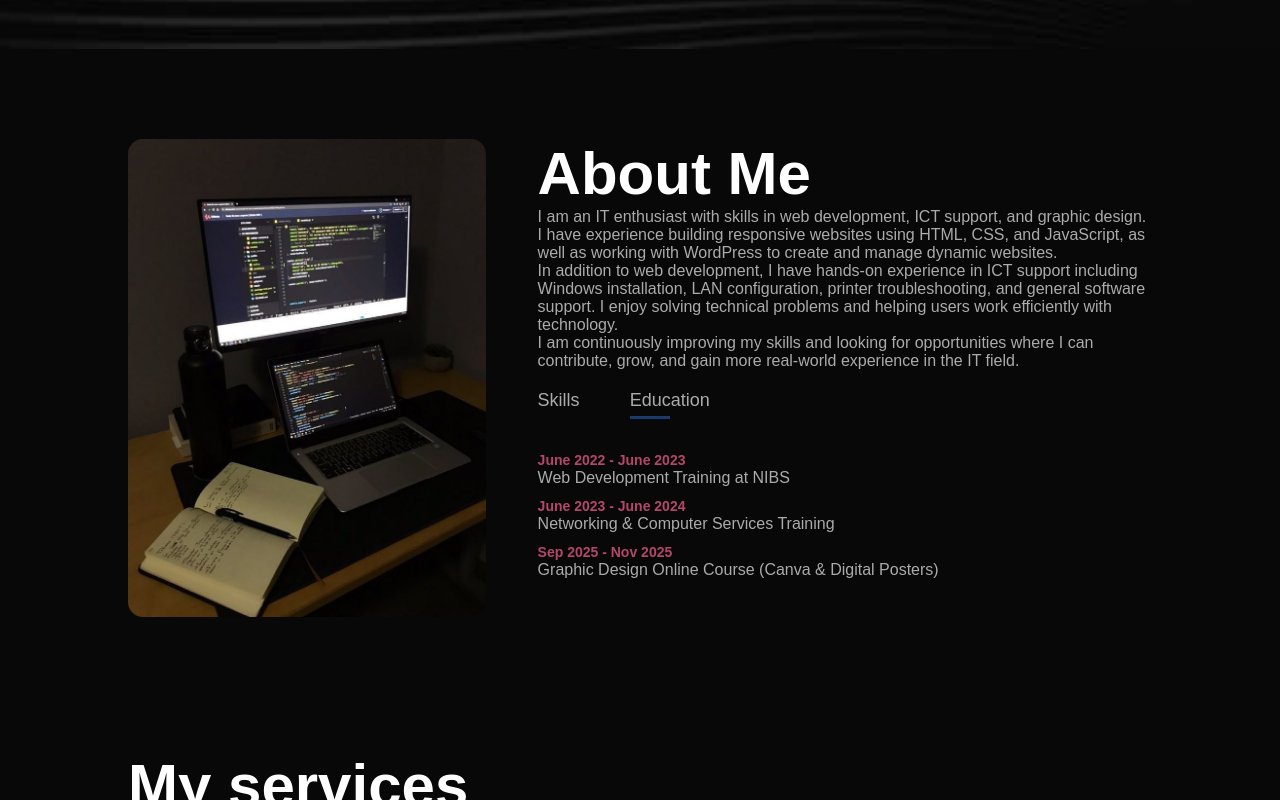
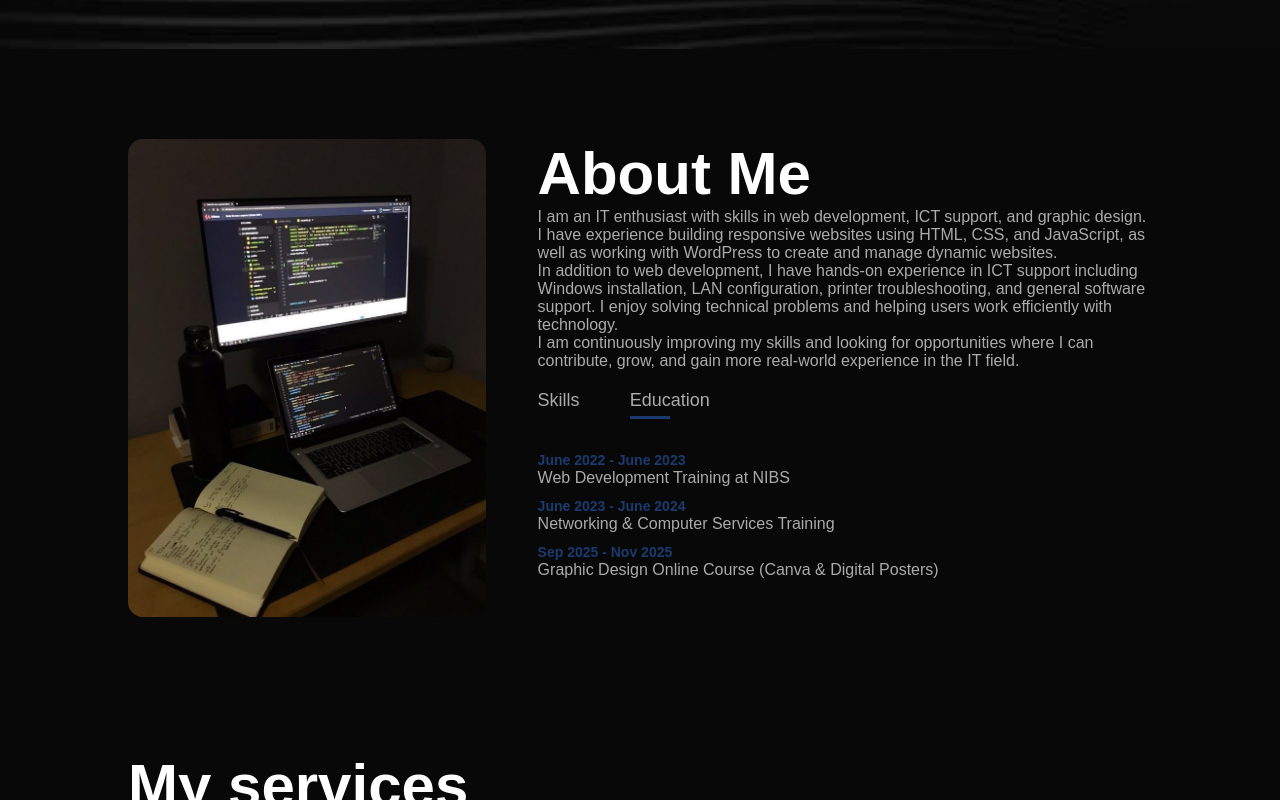
Before and after one commit to Joseph034-cpu/joengash.com, a plain HTML site: page index.html in a window 1280 px wide. Both pictures are taken after a click on the element "Education". Shown: the part 911-1711 px from the top of the page. Drawn offline with Linux system fonts and the light colour scheme.

Commit message:
Update sstyle.css

```diff
--- a/sstyle.css
+++ b/sstyle.css
@@ -132,7 +132,7 @@ nav ul li a:hover::after{
     margin: 10px 0;
 }
 .tab-contents ul li span{
-    color: #b54769;
+    color: #1B3B6F;
     font-size: 14px;
 }
 .tab-contents{
```
